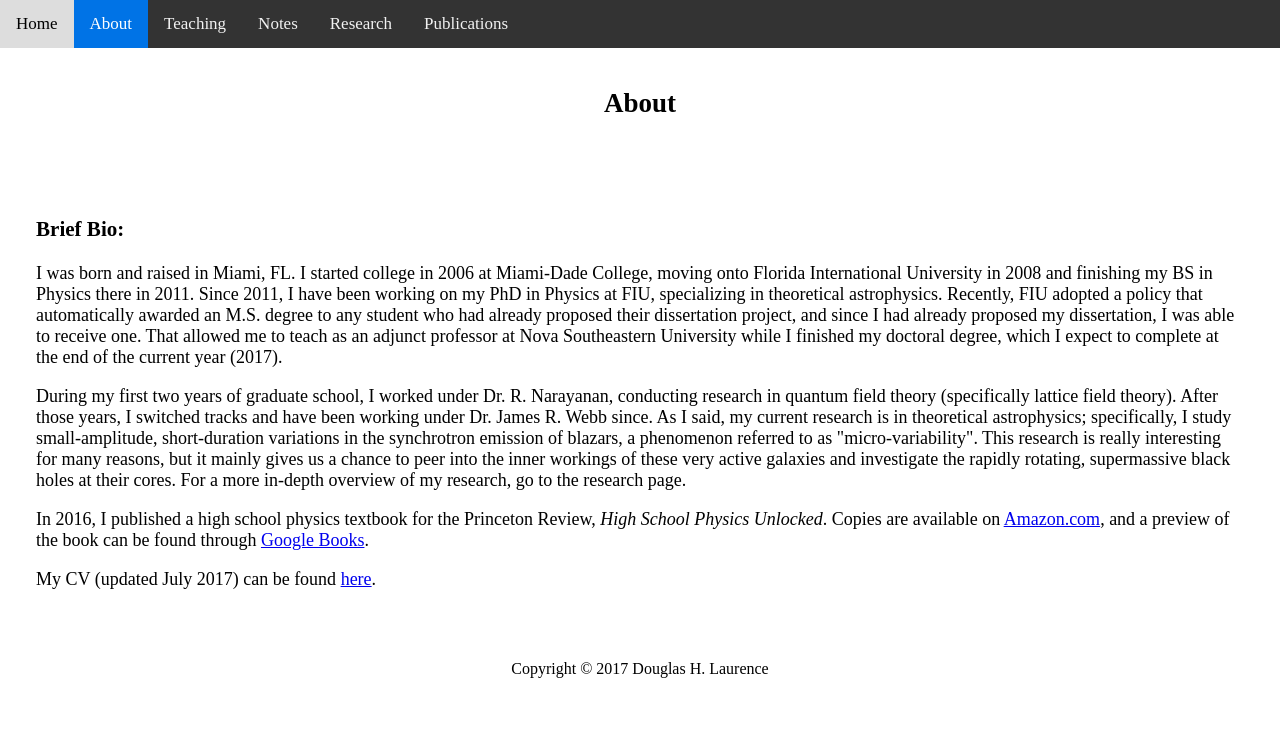
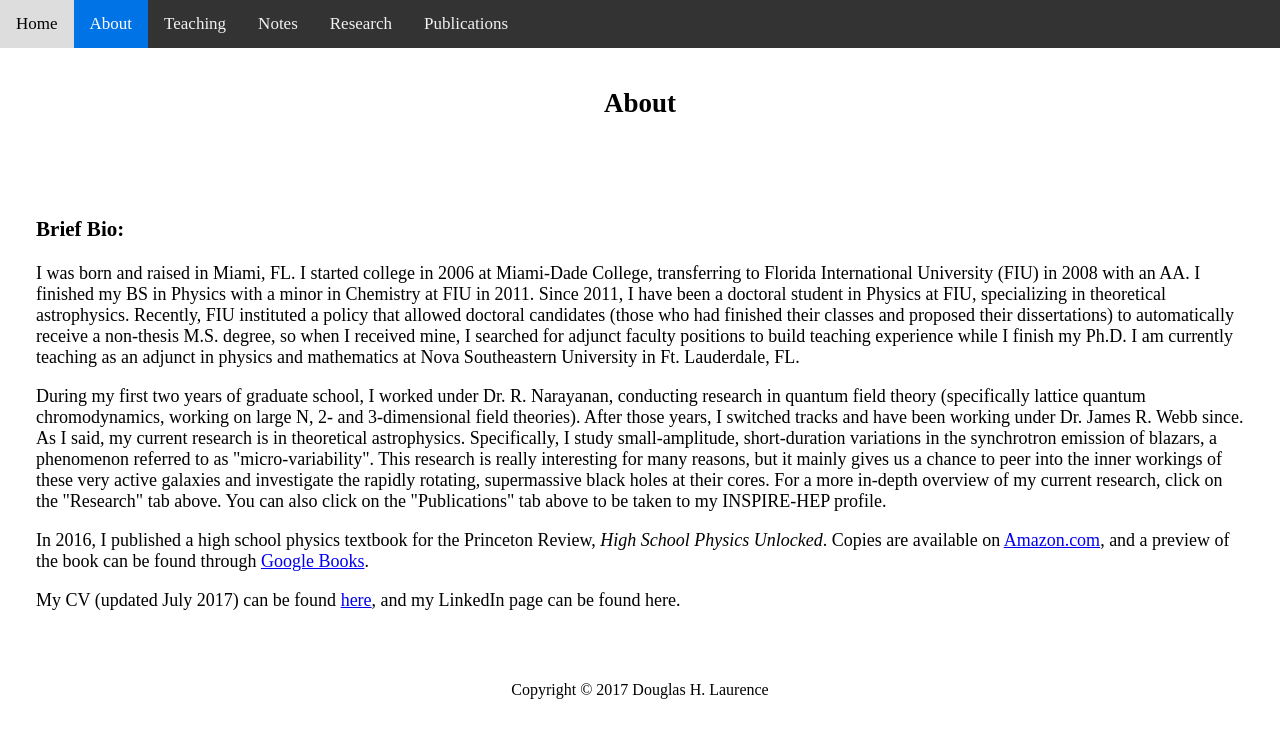
Before and after one commit to dhlaurence/dhlaurence.github.io, a Jekyll site: the page built from about.html, in a window 1280 px wide. Shown: the top 738 px of the page. Built offline with Jekyll 4.4.1, drawn with Linux system fonts in a browser that asks for light colours.

Commit message:
Update about.html

```diff
--- a/about.html
+++ b/about.html
@@ -10,22 +10,24 @@ title: About
 <article>
   <h3>Brief Bio:</h3>
   <p>
-    I was born and raised in Miami, FL. I started college in 2006 at Miami-Dade College, moving onto Florida International
-    University in 2008 and finishing my BS in Physics there in 2011. Since 2011, I have been working on my PhD in Physics
-    at FIU, specializing in theoretical astrophysics. Recently, FIU adopted a policy that automatically awarded an M.S.
-    degree to any student who had already proposed their dissertation project, and since I had already proposed my
-    dissertation, I was able to receive one. That allowed me to teach as an adjunct professor at Nova Southeastern
-    University while I finished my doctoral degree, which I expect to complete at the end of the current year (2017).
+    I was born and raised in Miami, FL. I started college in 2006 at Miami-Dade College, transferring to Florida International
+    University (FIU) in 2008 with an AA. I finished my BS in Physics with a minor in Chemistry at FIU in 2011. Since 2011,
+    I have been a doctoral student in Physics at FIU, specializing in theoretical astrophysics. Recently, FIU instituted a
+    policy that allowed doctoral candidates (those who had finished their classes and proposed their dissertations) to
+    automatically receive a non-thesis M.S. degree, so when I received mine, I searched for adjunct faculty positions to build
+    teaching experience while I finish my Ph.D. I am currently teaching as an adjunct in physics and mathematics at Nova
+    Southeastern University in Ft. Lauderdale, FL.
   </p>
 
   <p>
     During my first two years of graduate school, I worked under Dr. R. Narayanan, conducting research in quantum field theory
-    (specifically lattice field theory). After those years, I switched tracks and have been working under Dr. James R. Webb
-    since. As I said, my current research is in theoretical astrophysics; specifically, I study small-amplitude, short-duration
-    variations in the synchrotron emission of blazars, a phenomenon referred to as "micro-variability". This research is really
-    interesting for many reasons, but it mainly gives us a chance to peer into the inner workings of these very active galaxies
-    and investigate the rapidly rotating, supermassive black holes at their cores. For a more in-depth overview of my research,
-    go to the research page.
+    (specifically lattice quantum chromodynamics, working on large N, 2- and 3-dimensional field theories). After those years,
+    I switched tracks and have been working under Dr. James R. Webb since. As I said, my current research is in theoretical
+    astrophysics. Specifically, I study small-amplitude, short-duration variations in the synchrotron emission of blazars, a
+    phenomenon referred to as "micro-variability". This research is really interesting for many reasons, but it mainly gives us
+    a chance to peer into the inner workings of these very active galaxies and investigate the rapidly rotating, supermassive
+    black holes at their cores. For a more in-depth overview of my current research, click on the "Research" tab above. You
+    can also click on the "Publications" tab above to be taken to my INSPIRE-HEP profile.
   </p>
 
   <p>
@@ -37,6 +39,7 @@ title: About
   </p>
 
   <p>
-    My CV (updated July 2017) can be found <a target="_blank" href="/files/CV_2017.pdf">here</a>.
+    My CV (updated July 2017) can be found <a target="_blank" href="/files/CV_2017.pdf">here</a>, and my LinkedIn page can
+    be found <a target="_blank href="https://www.linkedin.com/in/douglas-laurence-a48619141/">here</a>.
   </p>
 </article>
```
